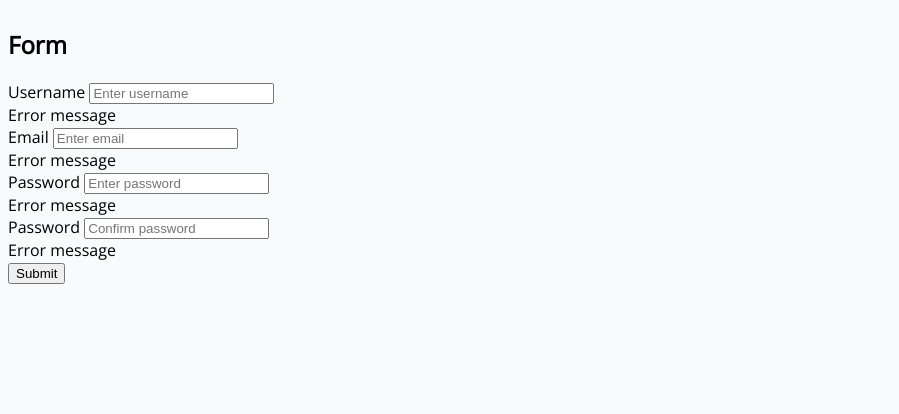
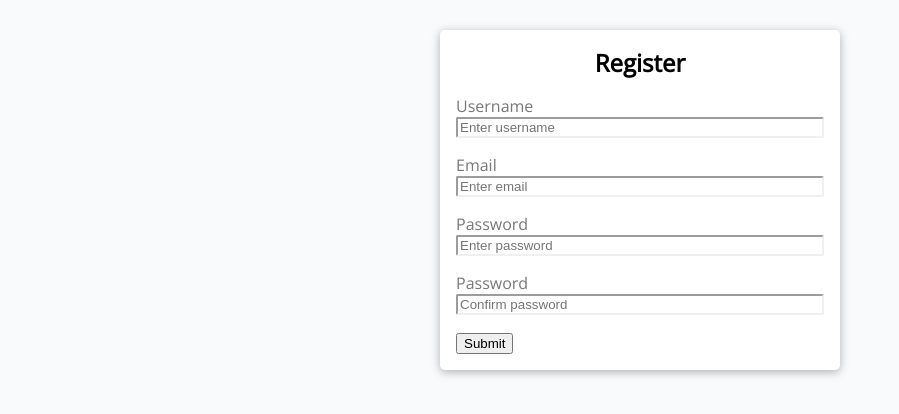
Before and after one commit to pparonson/traversy-form-validator, a website: page public/index.html in a window 1280 px wide. Shown: the whole page, without its empty margins (0-899 px from the left). Drawn offline with nearby package versions, Linux system fonts and the light colour scheme.

Commit message:
adding styles

```diff
--- a/public/css/style.css
+++ b/public/css/style.css
@@ -1,5 +1,9 @@
 @import url("https://fonts.googleapis.com/css?family=Open+Sans&display=swap");
 
+:root {
+    --success: #2ecc71;
+    --error: #e743c3;
+}
 * {
     box-sizing: border-box;
 }
@@ -8,4 +12,63 @@ body {
     background-color: #f9fafb;
     font-family: "Open Sans";
     display: flex;
+    align-items: center;
+    justify-content: center;
+    min-height: 50vh;
+    margin: 0;
 }
+
+.container {
+    background-color: #fff;
+    border-radius: 0.3125rem;
+    box-shadow: 0rem 0.125rem 0.625rem rgba(0, 0, 0, 0.3);
+    width: 25rem;
+}
+
+h2 {
+    text-align: center;
+    margin: 1rem;
+}
+
+.form {
+    margin: 1rem;
+}
+
+.form-control {
+    margin-bottom: 1rem;
+    position: relative;
+}
+
+.form-control label {
+    color: #777;
+    display: block;
+}
+
+.form-control input {
+    display: block;
+    border-color: #f0f0f0;
+    border-radius: 0.125rem;
+    width: 100%;
+}
+
+.form-control input:focus {
+    border-color: #777;
+    outline: 0;
+}
+
+.form-control.success input {
+    border-color: var(--success);
+}
+
+.form-control.error input {
+    border-color: var(--error);
+}
+
+.error-message {
+    color: var(--error);
+    font-size: 0.75rem;
+    position: absolute;
+    left: 0;
+    bottom: 0;
+    visibility: hidden;
+}
--- a/public/index.html
+++ b/public/index.html
@@ -3,14 +3,12 @@
     <head>
         <meta charset="UTF-8" />
         <meta name="viewport" content="width=device-width, initial-scale=1.0" />
-	<link rel="stylesheet" href="./css/style.css"/>
+        <link rel="stylesheet" href="./css/style.css" />
         <title>Form Validator</title>
     </head>
     <body>
-        <div>
-            <div>
-                <h2>Form</h2>
-                <div>
+        <div class="container">
+		<div class="title"><h2>Register</h2></div>
             <form id="form" class="form">
                 <div class="form-control">
                     <label for="username">Username</label>
@@ -19,17 +17,13 @@
                         id="username"
                         placeholder="Enter username"
                     />
-                            <div>Error message</div>
+                    <div class="error-message">Error message</div>
                 </div>
 
                 <div class="form-control">
                     <label for="email">Email</label>
-                            <input
-                                type="text"
-                                id="email"
-                                placeholder="Enter email"
-                            />
-                            <div>Error message</div>
+                    <input type="text" id="email" placeholder="Enter email" />
+                    <div class="error-message">Error message</div>
                 </div>
 
                 <div class="form-control">
@@ -39,7 +33,7 @@
                         id="password"
                         placeholder="Enter password"
                     />
-                            <div>Error message</div>
+                    <div class="error-message">Error message</div>
                 </div>
 
                 <div class="form-control">
@@ -49,12 +43,10 @@
                         id="password2"
                         placeholder="Confirm password"
                     />
-                            <div>Error message</div>
+                    <div class="error-message">Error message</div>
                 </div>
-			<div><button type="submit">Submit</button></div>
+                <div class="submit-button"><button type="submit">Submit</button></div>
             </form>
-                </div>
-            </div>
         </div>
     </body>
 </html>
```
Also changed, not shown: src/index.js (+0 -10 lines). Lines whose indentation alone changed are shown as unchanged.
